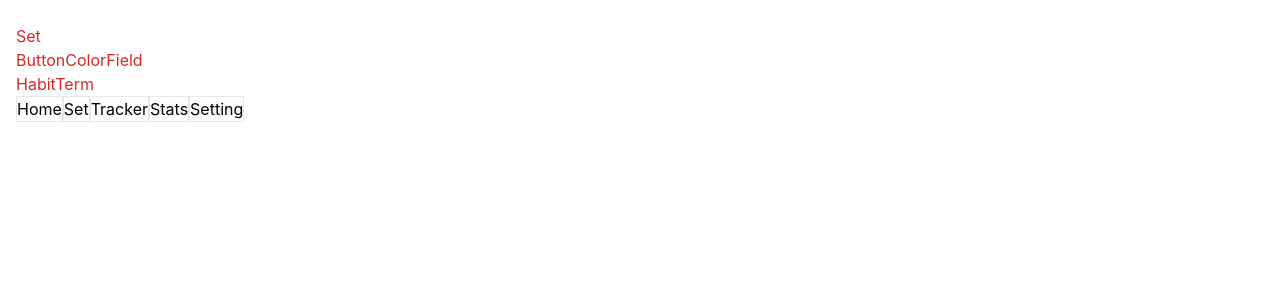
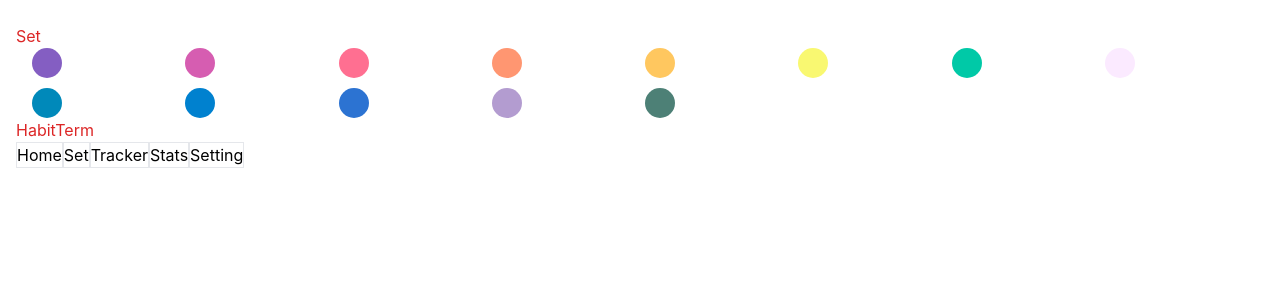
Before and after one commit to woo5ni-developer/daily-habit, a React (Create React App) app: page /set in a window 1280 px wide. Shown: the top 300 px of the page. Built offline with nearby package versions, Linux system fonts and the light colour scheme.

Commit message:
button color 컴포넌트 작업중

```diff
--- a/src/components/ButtonColorField.tsx
+++ b/src/components/ButtonColorField.tsx
@@ -1,5 +1,25 @@
 import React, { FC } from 'react'
-const ButtonColorField: FC = () => {
-  return <div>ButtonColorField</div>
+import { ColorType } from '../lib/type'
+
+interface ButtonColorFieldProps {
+  data: ColorType[]
+}
+const ButtonColorField: FC<ButtonColorFieldProps> = ({ data }) => {
+  // logic
+
+  // view
+  return (
+    <ul className="grid grid-cols-8 gap-2.5 px-4">
+      {data.map((color, idx) => (
+        <li key={idx} className="w-7.5 h-7.5">
+          <button
+            type="button"
+            className="w-full h-full rounded-full"
+            aria-label="색상선택"
+            style={{ background: color.color }}></button>
+        </li>
+      ))}
+    </ul>
+  )
 }
 export default ButtonColorField
--- a/src/data/response.ts
+++ b/src/data/response.ts
@@ -9,28 +9,17 @@ export const navList: NavType[] = [
 ]
 
 export const colorList: ColorType[] = [
-  {
-    id: 1,
-    color: '#845EC2',
-  },
-  {
-    id: 2,
-    color: '#D65DB1',
-  },
-  {
-    id: 3,
-    color: '#FF6F91',
-  },
-  {
-    id: 4,
-    color: '#FF9671',
-  },
-  {
-    id: 5,
-    color: '#FFC75F',
-  },
-  {
-    id: 6,
-    color: '#F9F871',
-  },
+  { id: 1, color: '#845EC2' },
+  { id: 2, color: '#D65DB1' },
+  { id: 3, color: '#FF6F91' },
+  { id: 4, color: '#FF9671' },
+  { id: 5, color: '#FFC75F' },
+  { id: 6, color: '#F9F871' },
+  { id: 7, color: '#00C9A7' },
+  { id: 8, color: '#FBEAFF' },
+  { id: 9, color: '#0089BA' },
+  { id: 10, color: '#0081CF' },
+  { id: 11, color: '#2C73D2' },
+  { id: 12, color: '#B39CD0' },
+  { id: 13, color: '#4D8076' },
 ]
--- a/src/lib/type.ts
+++ b/src/lib/type.ts
@@ -3,3 +3,8 @@ export interface NavType {
   title: string
   link: string
 }
+
+export interface ColorType {
+  id: number
+  color: string
+}
--- a/src/routes/set.tsx
+++ b/src/routes/set.tsx
@@ -1,12 +1,13 @@
 import React, { FC } from 'react'
 import ButtonColorField from '../components/ButtonColorField'
 import HabitTerm from '../components/HabitTerm'
+import { colorList } from '../data/response'
 
 const Set: FC = () => {
   return (
     <div className="text-red-600">
       Set
-      <ButtonColorField />
+      <ButtonColorField data={colorList} />
       <HabitTerm />
     </div>
   )
--- a/tailwind.config.js
+++ b/tailwind.config.js
@@ -2,7 +2,17 @@
 module.exports = {
   content: ['./src/**/*.{js,jsx,ts,tsx}'],
   theme: {
-    extend: {},
+    extend: {
+      colors: {
+        //색상 설정
+      },
+      width: {
+        7.5: '1.875rem', //30px
+      },
+      height: {
+        7.5: '1.875rem', //30px
+      },
+    },
   },
   plugins: [],
 }
```
